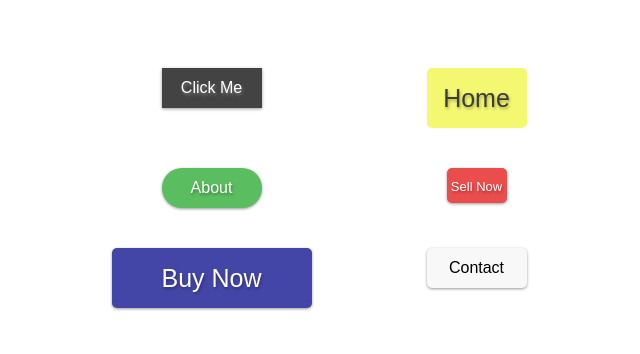
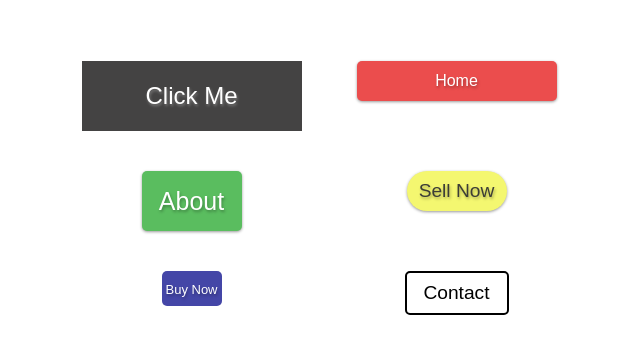
Before and after one commit to Phl3bas/Button-Component, a Vue app: page / in a window 1280 px wide. Shown: the part 212-566 px from the top of the page, without its empty margins (321-961 px from the left). Built offline with nearby package versions, Linux system fonts and the light colour scheme.

Commit message:
added height, width and text size

```diff
--- a/src/App.vue
+++ b/src/App.vue
@@ -1,12 +1,12 @@
 <template>
   <div class="container">
     <div>
-      <fbtn dark tile>Click Me</fbtn>
-      <fbtn yellow flat tall>Home</fbtn>
-      <fbtn green round>About</fbtn>
-      <fbtn red small>Sell Now</fbtn>
-      <fbtn blue tall long>Buy Now</fbtn>
-      <fbtn>Contact</fbtn>
+      <fbtn dark flat tile height="70" width="220" textsize="1.5">Click Me</fbtn>
+      <fbtn red long>Home</fbtn>
+      <fbtn green tall>About</fbtn>
+      <fbtn yellow round textsize="1.2">Sell Now</fbtn>
+      <fbtn blue flat small>Buy Now</fbtn>
+      <fbtn none outline textsize=1.2>Contact</fbtn>
     </div>
   </div>
 </template>
--- a/src/components/f-btn.vue
+++ b/src/components/f-btn.vue
@@ -14,10 +14,14 @@
     flat : flat,
     round : round,
     outline: outline,
-    none: none
+    none: none,
     }"
+    :style="{
+      height: height + 'px',
+      width: width + 'px'
+      }"
   >
-    <span class="inner-text">
+    <span class="inner-text" :style="{fontSize: textsize + 'rem'}">
       <slot/>
     </span>
   </div>
@@ -39,7 +43,10 @@ export default {
     flat: Boolean,
     round: Boolean,
     outline: Boolean,
-    none: Boolean
+    none: Boolean,
+    height: String,
+    width: String,
+    textsize: String
   }
 };
 </script>
```
